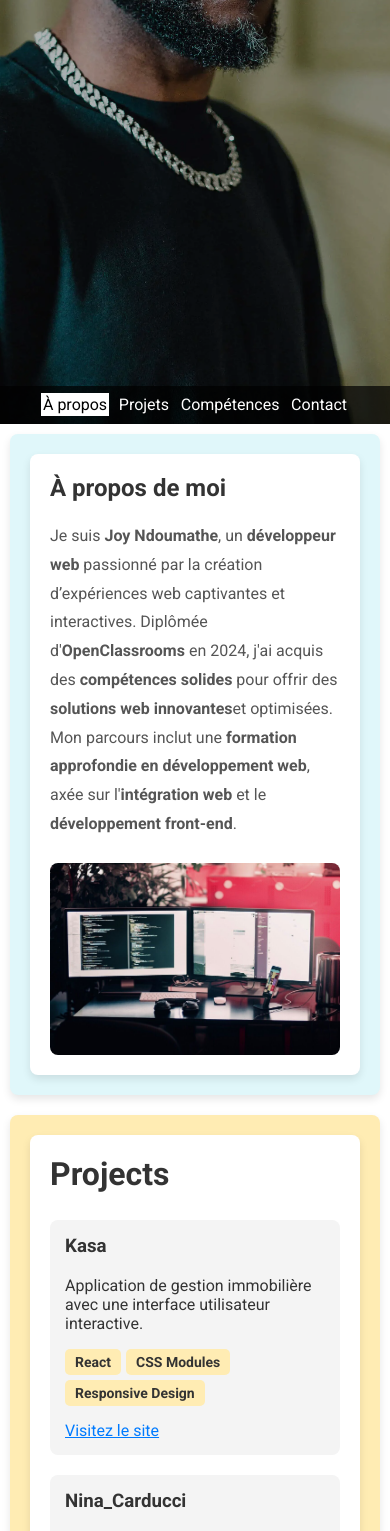
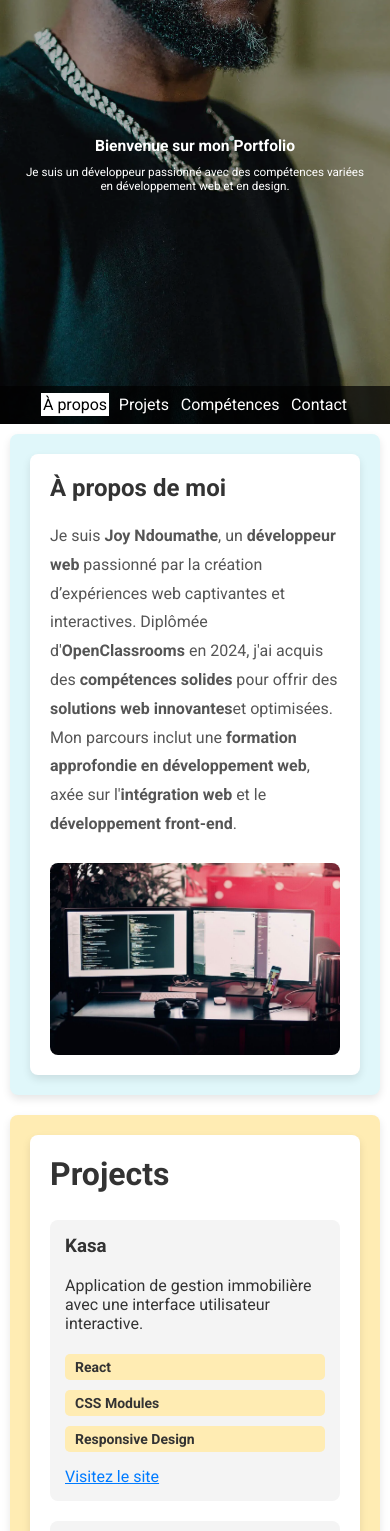
Before and after one commit to NJ4445/mon-portfolio, a React (Create React App) app: page / in a window 390 px wide. Shown: the part 420-1951 px from the top of the page. Built offline with nearby package versions, Linux system fonts and the light colour scheme.

Commit message:
ahout white-space

```diff
--- a/src/components/About/About.module.css
+++ b/src/components/About/About.module.css
@@ -18,6 +18,7 @@
   color: #555;
   margin-bottom: 24px;
   text-align: left;
+  white-space: normal;
 }
 
 .aboutImage {
--- a/src/components/Header/Header.module.css
+++ b/src/components/Header/Header.module.css
@@ -1,3 +1,4 @@
+/* Header.module.css */
 .header {
   position: relative;
   text-align: center;
@@ -5,12 +6,13 @@
   background-image: url('../../assets/img/Joy2.webp');
   background-size: cover;
   background-position: center;
-  background-attachment: fixed; /* Par défaut pour les grands écrans */
+  background-attachment: fixed;
   height: 100vh;
   display: flex;
   flex-direction: column;
   justify-content: center;
 }
+
 
 .imageContainer {
   position: absolute;
@@ -88,18 +90,37 @@
 }
 
 /* Media query pour les petits écrans */
+@media (min-width: 769px) {
+  .header {
+    height: 100vh;
+    background-image: url('../../assets/img/Joy2.webp');
+    background-size: cover;
+    background-position: center;
+  }
+
+  .nav {
+    padding: 2vw;
+  }
+
+  .navLink {
+    font-size: 1.5em;
+  }
+
+  .mainTitle {
+    font-size: 3em;
+  }
+
+  .mainParagraph {
+    font-size: 1.5em;
+  }
+}
+
 @media (max-width: 768px) {
   .header {
     height: 100vh;
-    background-size: cover; /* Assure que l'image couvre tout le conteneur */
+    background-image: url('../../assets/img/Joy2.webp');
+    background-size: cover;
     background-position: center;
-    background-attachment: scroll; /* Supprime le comportement fixe pour les petits écrans */
-  }
-
-  .textOverlay {
-    top: 40%; /* Positionnement du texte plus haut */
-    left: 50%;
-    transform: translate(-50%, -40%);
   }
 
   .nav {
@@ -120,29 +141,3 @@
     font-size: 3vw;
   }
 }
-
-/* Media query pour les grands écrans */
-@media (min-width: 769px) {
-  .header {
-    height: 100vh;
-    background-size: cover;
-    background-position: center;
-    background-attachment: fixed; /* Applique le comportement fixe pour les grands écrans */
-  }
-
-  .nav {
-    padding: 2vw;
-  }
-
-  .navLink {
-    font-size: 1.5em;
-  }
-
-  .mainTitle {
-    font-size: 3em;
-  }
-
-  .mainParagraph {
-    font-size: 1.5em;
-  }
-}
--- a/src/components/Projects/Projects.module.css
+++ b/src/components/Projects/Projects.module.css
@@ -1,4 +1,5 @@
 /* Projects.module.css */
+
 .projects {
   padding: 40px;
   background-color: #fff;
@@ -36,29 +37,35 @@
   list-style-type: none;
   padding: 0;
   margin: 10px 0;
+  display: flex; /* Utilisez Flexbox pour un meilleur contrôle */
+  flex-wrap: wrap; /* Permet aux éléments de passer à la ligne suivante si nécessaire */
 }
 
 .skillItem {
   background-color: #ffecb3;
   padding: 5px 10px;
   border-radius: 5px;
-  display: inline-block;
-  margin-right: 5px;
+  margin: 5px; /* Ajoutez de la marge autour des éléments pour l'espacement */
   font-size: 14px;
   font-weight: bold;
+  display: inline-block; /* Gardez le comportement en ligne pour les petits écrans */
 }
 
 /* Media query pour les petits écrans */
 @media (max-width: 768px) {
   .projects {
-      padding: 20px;
+    padding: 20px;
   }
 
   .projectItem {
-      padding: 15px;
+    padding: 15px;
+  }
+
+  .skillsList {
+    flex-direction: column; /* Aligne les éléments en colonne sur les petits écrans */
   }
 
   .skillItem {
-    margin-bottom: 5px;
+    margin: 5px 0; /* Ajoutez de la marge en haut et en bas des éléments pour l'espacement */
   }
 }
```
